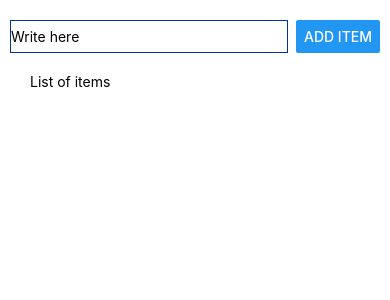
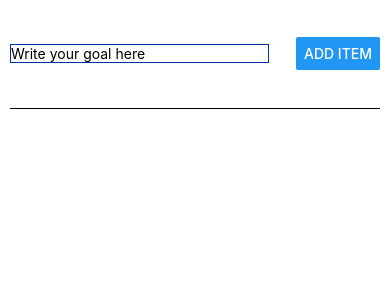
Before and after one commit to MinaSameh1/react-native, a React Native app in the folder firstapp/: screen / in a window 390 px wide. Shown: the top 300 px of the page. Built offline with nearby package versions, Linux system fonts and the light colour scheme.

Commit message:
Set basic app look.

```diff
--- a/firstapp/package.json
+++ b/firstapp/package.json
@@ -4,6 +4,9 @@
   "private": true,
   "scripts": {
     "android": "react-native run-android",
+    "android:clean": "cd android && ./gradlew clean",
+    "android:release": "yarn android:clean && cd android && ./gradlew assembleRelease",
+    "android:debug": "yarn android:clean && cd android && ./gradlew assembleDebug",
     "ios": "react-native run-ios",
     "start": "DEBUG=true react-native start",
     "test": "jest",
--- a/firstapp/src/App.tsx
+++ b/firstapp/src/App.tsx
@@ -1,6 +1,8 @@
-import React from 'react'
+import React, { useState } from 'react'
 import {
   Button,
+  FlatList,
+  ScrollView,
   StyleSheet,
   Text,
   TextInput,
@@ -11,20 +13,57 @@ import { colors } from './config'
 
 const App = () => {
   const isDarkMode = useColorScheme() === 'dark'
+  const [goals, setGoals] = useState<Array<Record<string, string>>>([])
+  const [goalEntered, setGoalEntered] = useState('')
+
+  function inputHandler(txt: string) {
+    setGoalEntered(txt)
+  }
+
+  function addGoalHandler() {
+    if (goalEntered === '') return
+    setGoals(currentGoals => [
+      ...currentGoals,
+      { text: goalEntered, _id: Math.random().toString() }
+    ])
+  }
 
   const backgroundStyle = {
     backgroundColor: isDarkMode ? colors.dark : colors.light,
-    color: isDarkMode ? colors.light : colors.dark
+    color: isDarkMode ? colors.light : colors.dark,
+    borderBottomColor: isDarkMode ? colors.lightpink : colors.dark
   }
 
   return (
     <View style={{ ...styles.container, ...backgroundStyle }}>
-      <View style={styles.inputContainer}>
-        <TextInput style={styles.inputText} placeholder="Write here" />
-        <Button title="add item" />
+      <View
+        style={{
+          ...styles.inputContainer,
+          borderBottomColor: backgroundStyle.borderBottomColor
+        }}>
+        <TextInput
+          style={{ ...styles.inputText, color: backgroundStyle.color }}
+          placeholder="Write your goal here"
+          onChangeText={inputHandler}
+        />
+        <Button title="add item" onPress={addGoalHandler} />
       </View>
       <View style={styles.listContainer}>
-        <Text>List of items</Text>
+        <FlatList
+          data={goals}
+          renderItem={Items => (
+            <View
+              style={{
+                ...styles.goalItem,
+                backgroundColor: isDarkMode ? colors.purple : colors.lightpurple
+              }}>
+              <Text style={{ color: backgroundStyle.color }}>
+                {Items.item.text}
+              </Text>
+            </View>
+          )}
+          keyExtractor={(item, _index) => item._id}
+        />
       </View>
     </View>
   )
@@ -32,21 +71,34 @@ const App = () => {
 
 const styles = StyleSheet.create({
   container: {
+    flex: 1,
     padding: 10,
     paddingTop: 20
   },
   listContainer: {
+    flex: 10,
     padding: 20
   },
   inputText: {
     borderWidth: 1,
-    borderColor: '#0232a2',
-    width: '80%',
+    borderColor: colors.blue,
+    width: '70%',
     marginRight: 8
   },
   inputContainer: {
+    flex: 1,
     flexDirection: 'row',
-    justifyContent: 'space-between'
+    justifyContent: 'space-between',
+    alignItems: 'center',
+    marginBottom: 10,
+    paddingBottom: 20,
+    borderBottomWidth: 1
+  },
+  goalItem: {
+    margin: 5,
+    padding: 10,
+    borderRadius: 5,
+    backgroundColor: colors.purple
   }
 })
 
--- a/firstapp/src/config.ts
+++ b/firstapp/src/config.ts
@@ -1,4 +1,8 @@
 export const colors = {
   dark: '#000',
-  light: '#fff'
+  light: '#fff',
+  blue: '#0232a2',
+  lightpink: '#ca9fcf',
+  purple: '#5e0acc',
+  lightpurple: '#6f6fc0'
 }
```
